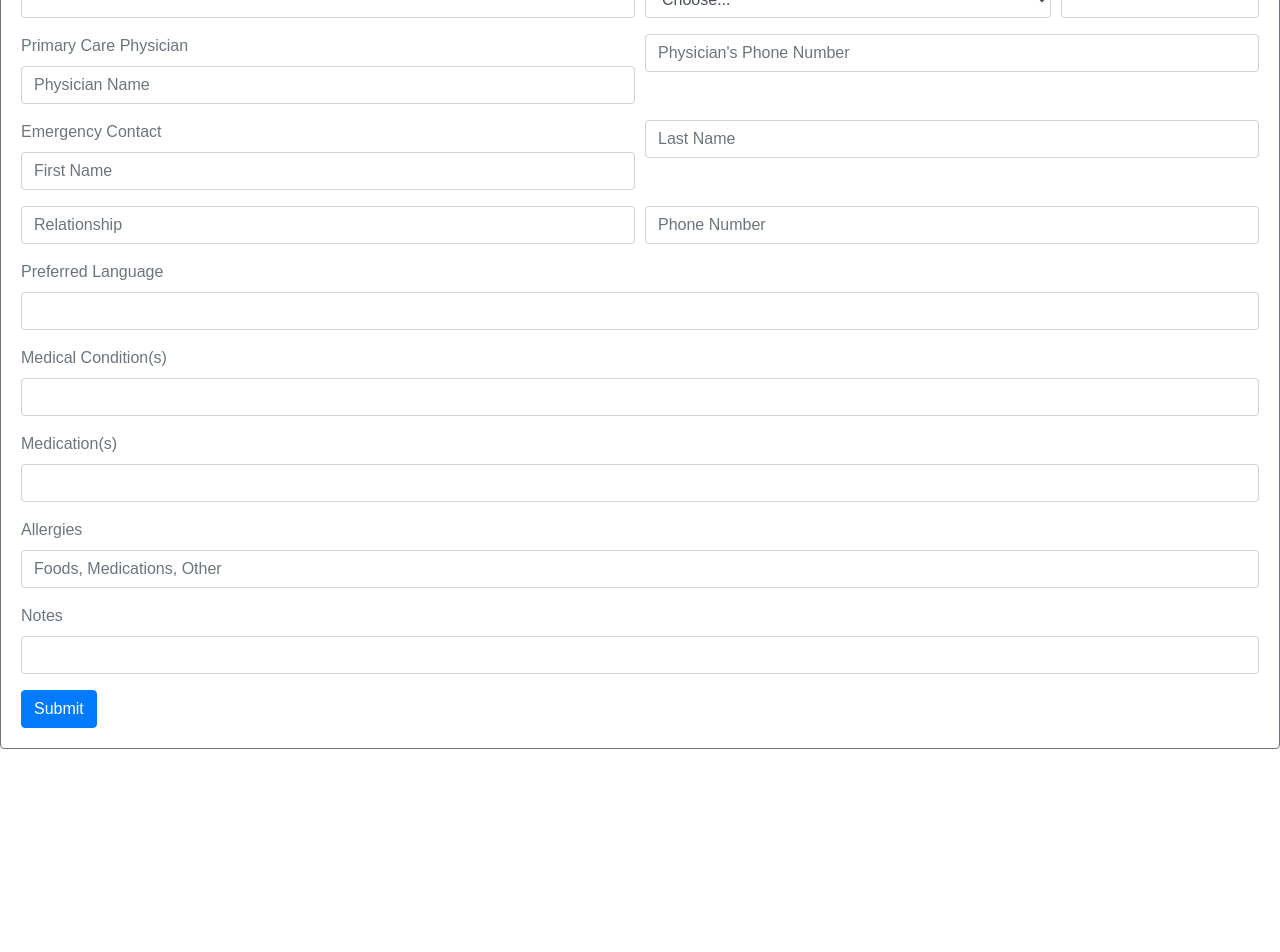
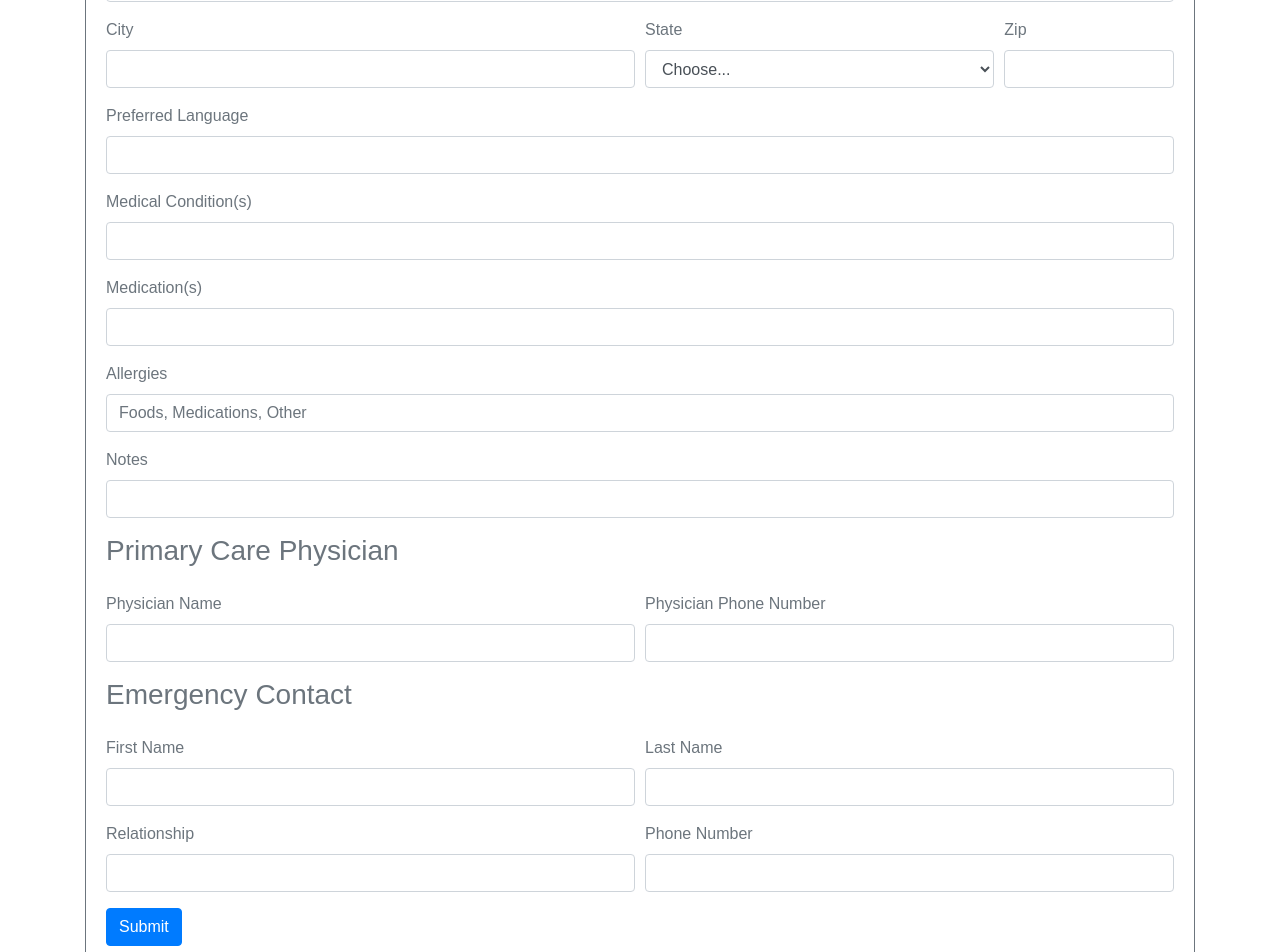
Before and after one commit to Trantastic/MediHelper, a React (Create React App) app in the folder client/: page /patientform in a window 1280 px wide. Shown: the part 420-1372 px from the top of the page. Before the commit the page ends 1185 px from the top, so only its background shows below. Built offline with nearby package versions, Linux system fonts and the light colour scheme.

Commit message:
fix up patient form

```diff
--- a/client/src/components/PatientInputForm/PatientInputForm.js
+++ b/client/src/components/PatientInputForm/PatientInputForm.js
@@ -2,8 +2,9 @@ import React from "react";
 import "./PatientInputForm.css";
 
 const PatientInputForm = () => (
+  <div className="container mt-5 mb-5">
   	<div className="card border-secondary mb-3">
-    <div className="card-header">Patient Infomation Form</div>
+      <div className="card-header"><h2>Patient Infomation Form</h2></div>
         <div className="card-body text-secondary">
 
   		    <form>
@@ -97,38 +98,6 @@ const PatientInputForm = () => (
               </div>
             </div>
 
-          <div className="form-row">
-      	    <div className="form-group col-md-6">
-     		      <label for="primaryCare">Primary Care Physician</label>
-      	   	  <input type="text" className="form-control" id="primaryCareName" placeholder="Physician Name" />
-            </div>
-
-            <div className="form-group col-md-6">
-      		    <input type="text" className="form-control" id="primaryCareNumb" placeholder="Physician's Phone Number" />
-      	    </div>
-          </div>
-
-          <div className="form-row">
-      	    <div className="form-group col-md-6">
-     			    <label for="emergencyContact">Emergency Contact</label>
-      		    <input type="text" className="form-control" id="contactFirstName" placeholder="First Name" />
-            </div>
-
-            <div className="form-group col-md-6">
-      		    <input type="text" className="form-control" id="contactLastNAme" placeholder="Last Name" />
-            </div>
-          </div>
-
-          <div className="form-row">
-            <div className="form-group col-md-6">
-      		    <input type="text" className="form-control" id="contactRelationship" placeholder="Relationship" />
-            </div>
-
-            <div className="form-group col-md-6">
-      		    <input type="text" className="form-control" id="contactNumb" placeholder="Phone Number" />
-      	    </div>
-          </div>
-
             <div className="form-group">
               <label for="language">Preferred Language</label>
               <input type="text" className="form-control" id="preferredLanguage" />
@@ -154,8 +123,48 @@ const PatientInputForm = () => (
               <input type="text" className="form-control" id="notes" />
             </div>
 
+            <h3>Primary Care Physician</h3>
+            <div className="form-row mt-4">
+              <div className="form-group col-md-6">
+
+       		      <label for="primaryCareName">Physician Name</label>
+        	   	  <input type="text" className="form-control" id="primaryCareName" />
+              </div>
+
+              <div className="form-group col-md-6">
+                <label for="primaryCareName">Physician Phone Number</label>
+        		    <input type="text" className="form-control" id="primaryCareNumb" />
+        	    </div>
+            </div>
+
+            <h3>Emergency Contact</h3>
+            <div className="form-row mt-4">
+        	    <div className="form-group col-md-6">
+       			    <label for="contactFirstName">First Name</label>
+        		    <input type="text" className="form-control" id="contactFirstName" />
+              </div>
+
+              <div className="form-group col-md-6">
+                <label for="contactLastName">Last Name</label>
+        		    <input type="text" className="form-control" id="contactLastName" />
+              </div>
+            </div>
+
+            <div className="form-row">
+              <div className="form-group col-md-6">
+                <label for="contactRelationship">Relationship</label>
+                <input type="text" className="form-control" id="contactRelationship" />
+              </div>
+
+              <div className="form-group col-md-6">
+                <label for="contactNumb">Phone Number</label>
+        		    <input type="text" className="form-control" id="contactNumb" />
+        	    </div>
+            </div>
+
     		    <button type="submit" className="btn btn-primary">Submit</button>
   		    </form>
+      </div>
     </div>
   </div>
 );
```
Lines whose indentation alone changed are shown as unchanged.
